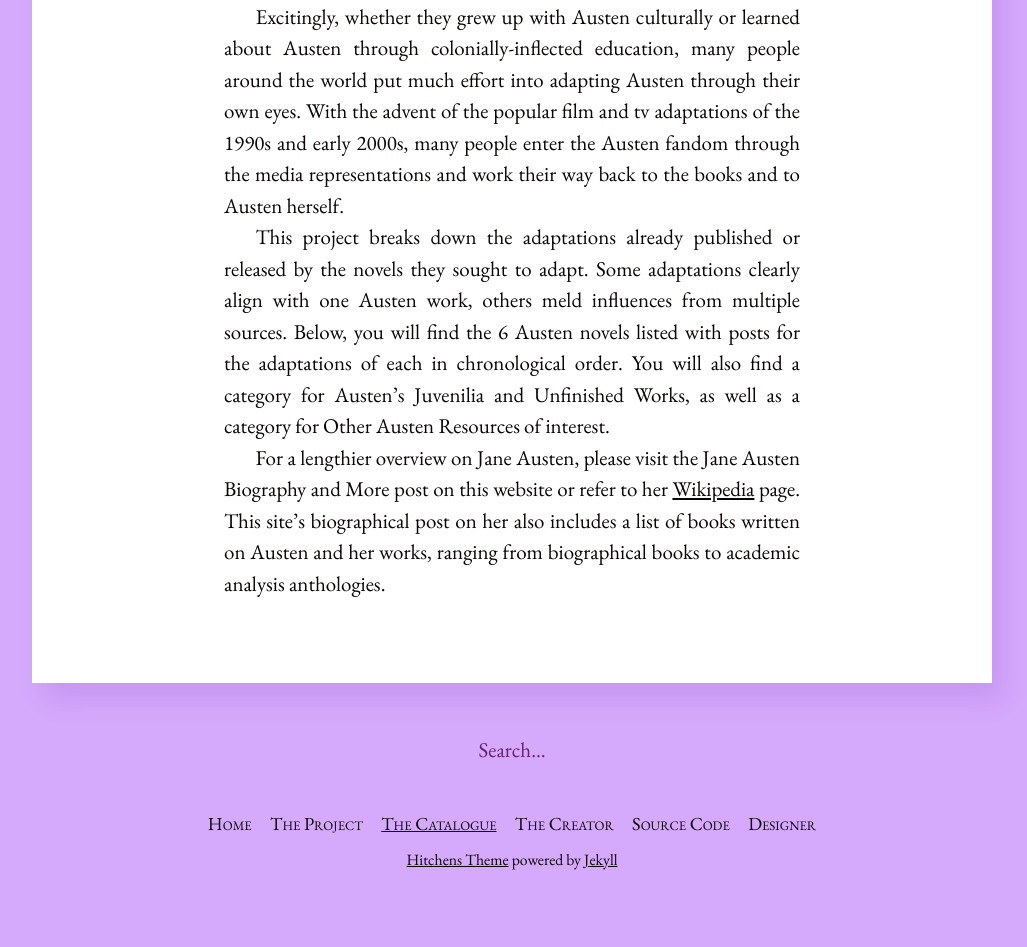
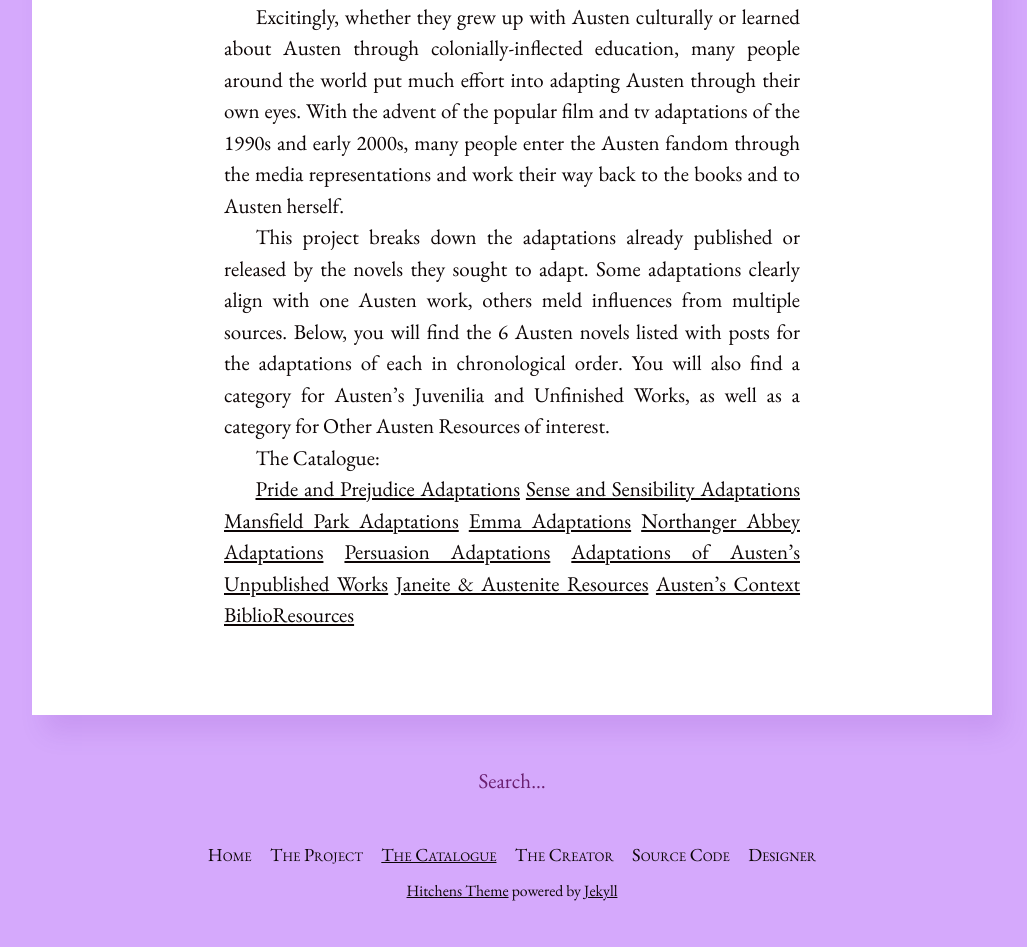
Before and after one commit to imangareeboo/Austen_Adaptations, a Jekyll site: the page built from about.md, in a window 1280 px wide. Shown: the part 1439-2386 px from the top of the page, without its empty margins (128-1155 px from the left). Built offline with Jekyll 4.4.1, drawn with Linux system fonts in a browser that asks for light colours; before the commit the page ends 2354 px from its top, so only the background shows below that.

Commit message:
Update about.md

```diff
--- a/about.md
+++ b/about.md
@@ -17,4 +17,15 @@ Excitingly, whether they grew up with Austen culturally or learned about Austen
 
 This project breaks down the adaptations already published or released by the novels they sought to adapt. Some adaptations clearly align with one Austen work, others meld influences from multiple sources. Below, you will find the 6 Austen novels listed with posts for the adaptations of each in chronological order. You will also find a category for Austen's Juvenilia and Unfinished Works, as well as a category for Other Austen Resources of interest.
 
-For a lengthier overview on Jane Austen, please visit the Jane Austen Biography and More post on this website or refer to her [Wikipedia](https://en.wikipedia.org/wiki/Christopher_Hitchens) page. This site's biographical post on her also includes a list of books written on Austen and her works, ranging from biographical books to academic analysis anthologies.
+The Catalogue:
+
+[Pride and Prejudice Adaptations](https://imangareeboo.github.io/Austen_Adaptations/literature/2023/04/25/1.Pride-and-Prejudice-Adaptations.html)
+[Sense and Sensibility Adaptations](https://imangareeboo.github.io/Austen_Adaptations/literature/2023/04/25/2.Sense-and-Sensibility-Adaptations.html)
+[Mansfield Park Adaptations](https://imangareeboo.github.io/Austen_Adaptations/literature/2023/04/25/3.Mansfield-Park-Adaptations.html)
+[Emma Adaptations](https://imangareeboo.github.io/Austen_Adaptations/literature/2023/04/25/4.Emma-Adaptations.html)
+[Northanger Abbey Adaptations](https://imangareeboo.github.io/Austen_Adaptations/literature/2023/04/25/5.Northanger-Abbey-Adaptations.html)
+[Persuasion Adaptations](https://imangareeboo.github.io/Austen_Adaptations/literature/2023/04/25/6.Persuasion-Adaptations.html)
+[Adaptations of Austen's Unpublished Works](https://imangareeboo.github.io/Austen_Adaptations/literature/2023/04/25/7.Juvenilia-and-Unfinished-Works.html)
+[Janeite & Austenite Resources](https://imangareeboo.github.io/Austen_Adaptations/literature/2023/04/25/8.Austen-Resources.html)
+[Austen's Context](https://imangareeboo.github.io/Austen_Adaptations/2023/04/25/austencontemps.html)
+[BiblioResources](https://imangareeboo.github.io/Austen_Adaptations/2023/04/25/biblioresources.html)
```
